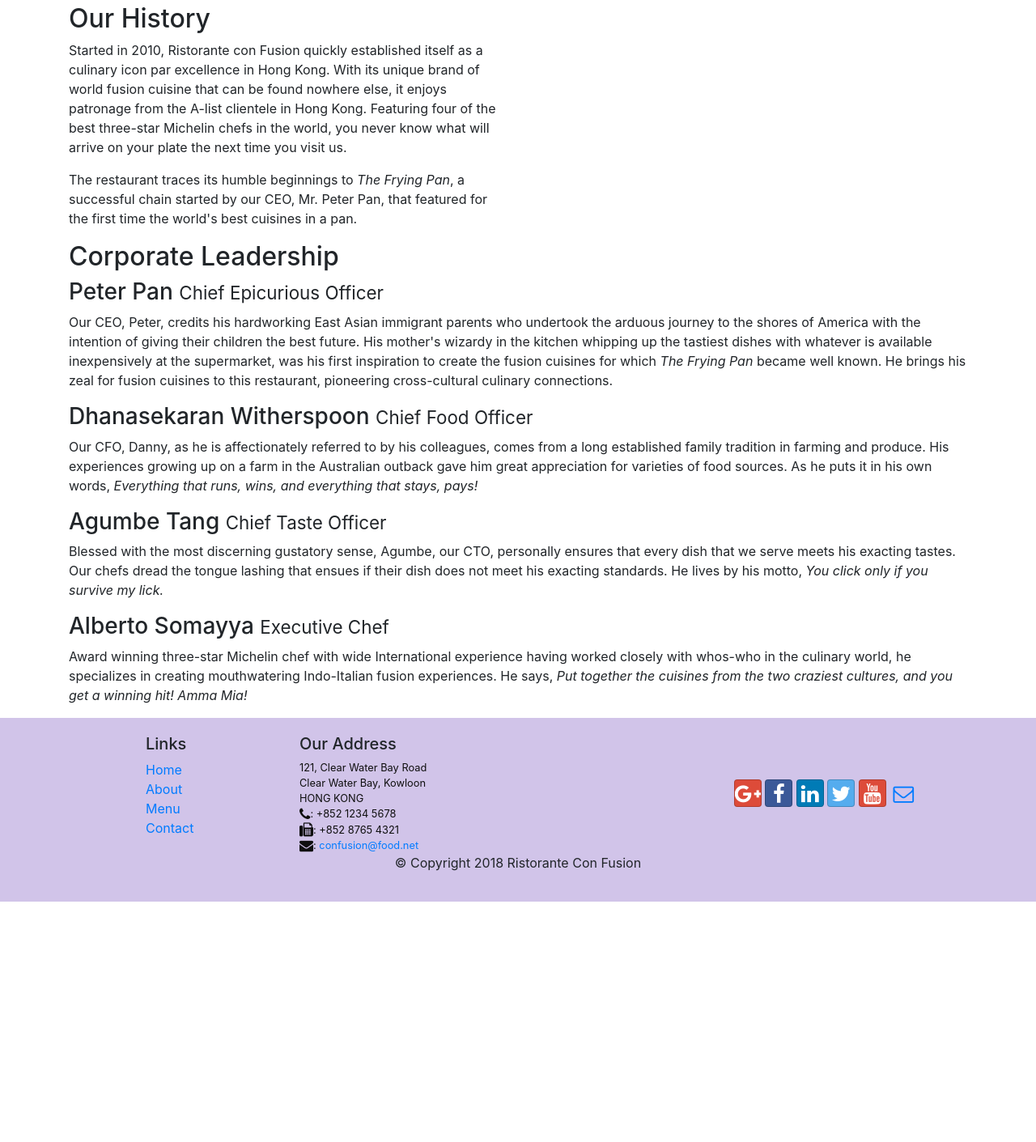
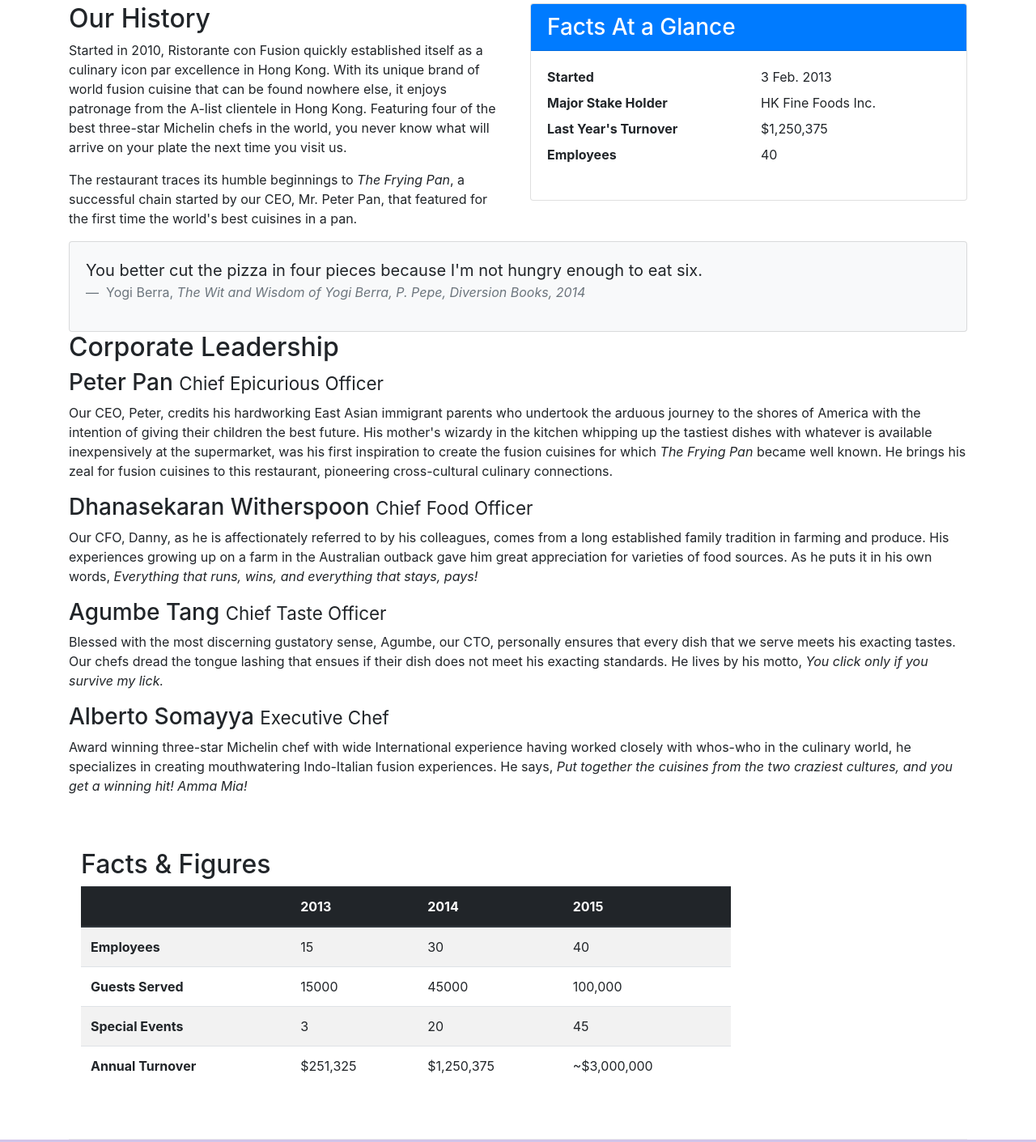
Before and after one commit to tulna07/coursera-hkust-jogesh, a website: page fe-bootstrap4/aboutus.html in a window 1280 px wide. Shown: the part 461-1872 px from the top of the page at 81% size. Before the commit the page ends 1575 px from the top, so only its background shows below. Drawn offline with nearby package versions, Linux system fonts and the light colour scheme.

Commit message:
table + card

```diff
--- a/fe-bootstrap4/aboutus.html
+++ b/fe-bootstrap4/aboutus.html
@@ -113,7 +113,40 @@
             cuisines in a pan.
           </p>
         </div>
-        <div class="col-12 col-sm"></div>
+        <div class="col-12 col-sm-6">
+          <div class="card">
+            <h3 class="card-header bg-primary text-white">Facts At a Glance</h3>
+            <div class="card-body">
+              <dl class="row">
+                <dt class="col-6">Started</dt>
+                <dd class="col-6">3 Feb. 2013</dd>
+                <dt class="col-6">Major Stake Holder</dt>
+                <dd class="col-6">HK Fine Foods Inc.</dd>
+                <dt class="col-6">Last Year's Turnover</dt>
+                <dd class="col-6">$1,250,375</dd>
+                <dt class="col-6">Employees</dt>
+                <dd class="col-6">40</dd>
+              </dl>
+            </div>
+          </div>
+        </div>
+        <div class="col-12">
+          <div class="card card-body bg-light">
+            <blockquote class="blockquote">
+              <p class="mb-0">
+                You better cut the pizza in four pieces because I'm not hungry
+                enough to eat six.
+              </p>
+              <footer class="blockquote-footer">
+                Yogi Berra,
+                <cite title="Source Title"
+                  >The Wit and Wisdom of Yogi Berra, P. Pepe, Diversion Books,
+                  2014</cite
+                >
+              </footer>
+            </blockquote>
+          </div>
+        </div>
       </div>
 
       <div class="row">
@@ -162,6 +195,50 @@
             >
           </p>
         </div>
+      </div>
+      <div class="row row-content">
+        <div class="col-12 col-sm-9">
+          <h2>Facts &amp; Figures</h2>
+          <div class="table-responsive">
+            <table class="table table-striped">
+              <thead class="thead-dark">
+                <tr>
+                  <th>&nbsp;</th>
+                  <th>2013</th>
+                  <th>2014</th>
+                  <th>2015</th>
+                </tr>
+              </thead>
+              <tbody>
+                <tr>
+                  <th>Employees</th>
+                  <td>15</td>
+                  <td>30</td>
+                  <td>40</td>
+                </tr>
+                <tr>
+                  <th>Guests Served</th>
+                  <td>15000</td>
+                  <td>45000</td>
+                  <td>100,000</td>
+                </tr>
+                <tr>
+                  <th>Special Events</th>
+                  <td>3</td>
+                  <td>20</td>
+                  <td>45</td>
+                </tr>
+                <tr>
+                  <th>Annual Turnover</th>
+                  <td>$251,325</td>
+                  <td>$1,250,375</td>
+                  <td>~$3,000,000</td>
+                </tr>
+              </tbody>
+            </table>
+          </div>
+        </div>
+        <div class="col-12 col-sm-3"></div>
       </div>
     </div>
 
```
